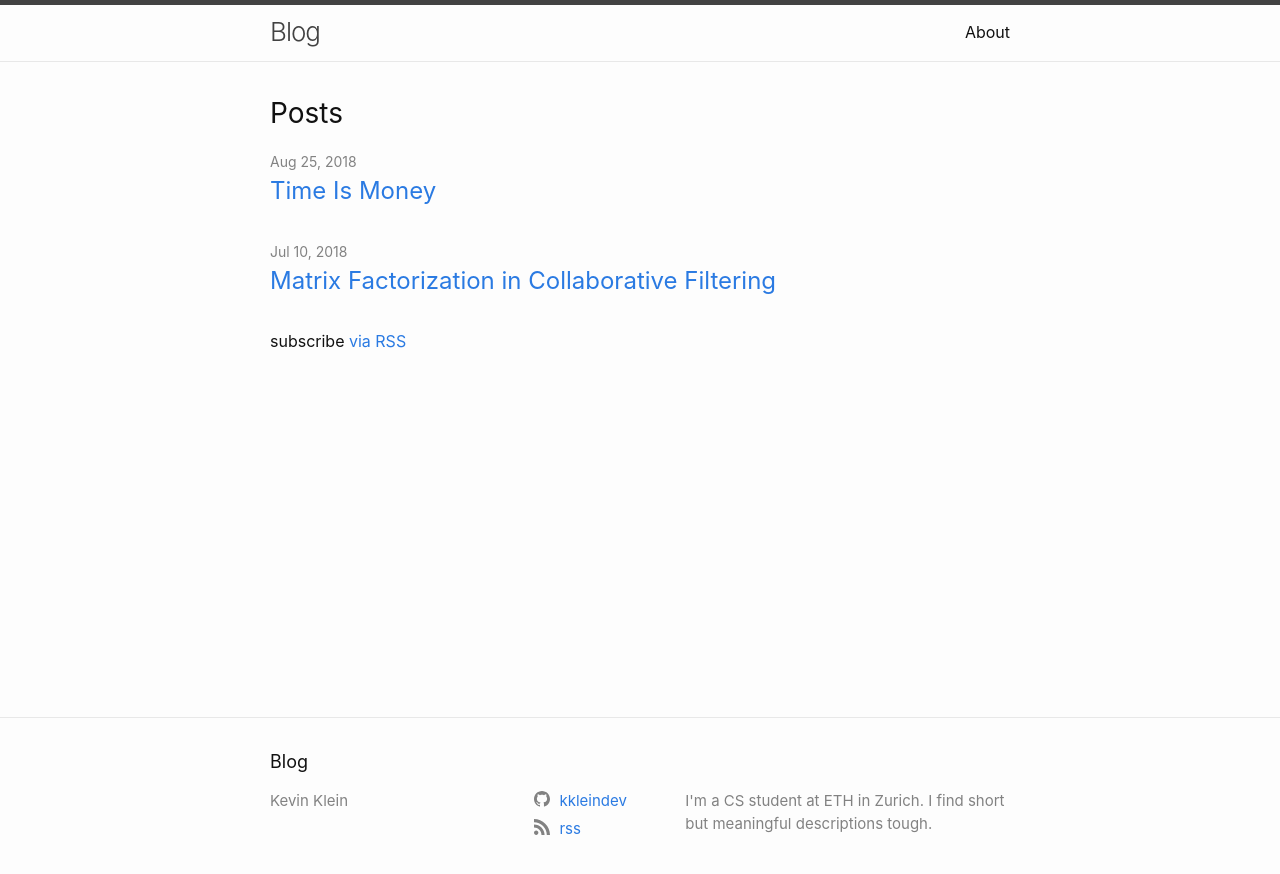
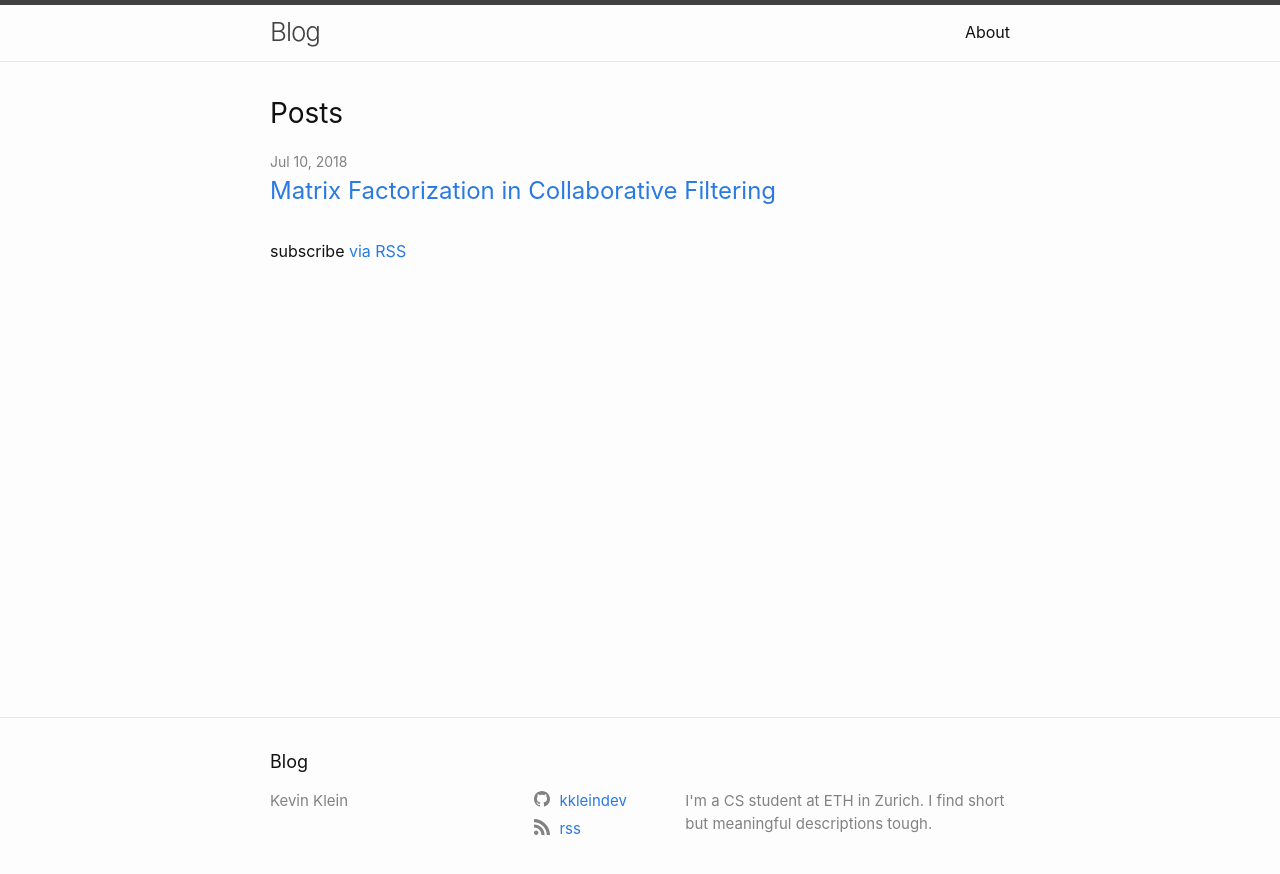
Before and after one commit to kklein/kklein.github.io, a Jekyll site: the page built from index.md, in a window 1280 px wide. Shown: the top 874 px of the page. Built offline with Jekyll 4.4.1, drawn with Linux system fonts in a browser that asks for light colours.

Commit message:
Temporarily hide post.

```diff
--- a/_posts/2018-07-29-tim.markdown
+++ b/_posts/2018-07-29-tim.markdown
@@ -1,7 +1,8 @@
 ---
 layout: post
+published: false
 title:  "Time Is Money"
-date:   2018-08-25 16:38:07 +0200
+date:   2018-07-29 16:38:07 +0200
 categories: jekyll update
 ---
 <script type="text/javascript" async
```
